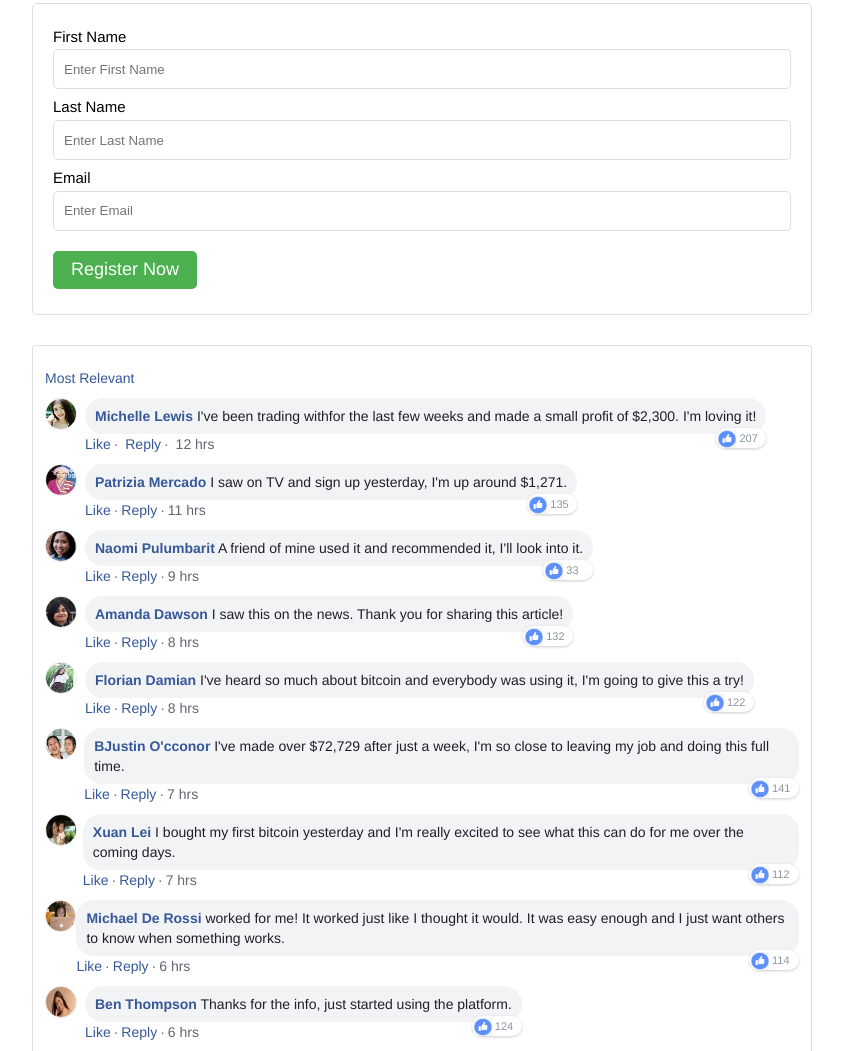
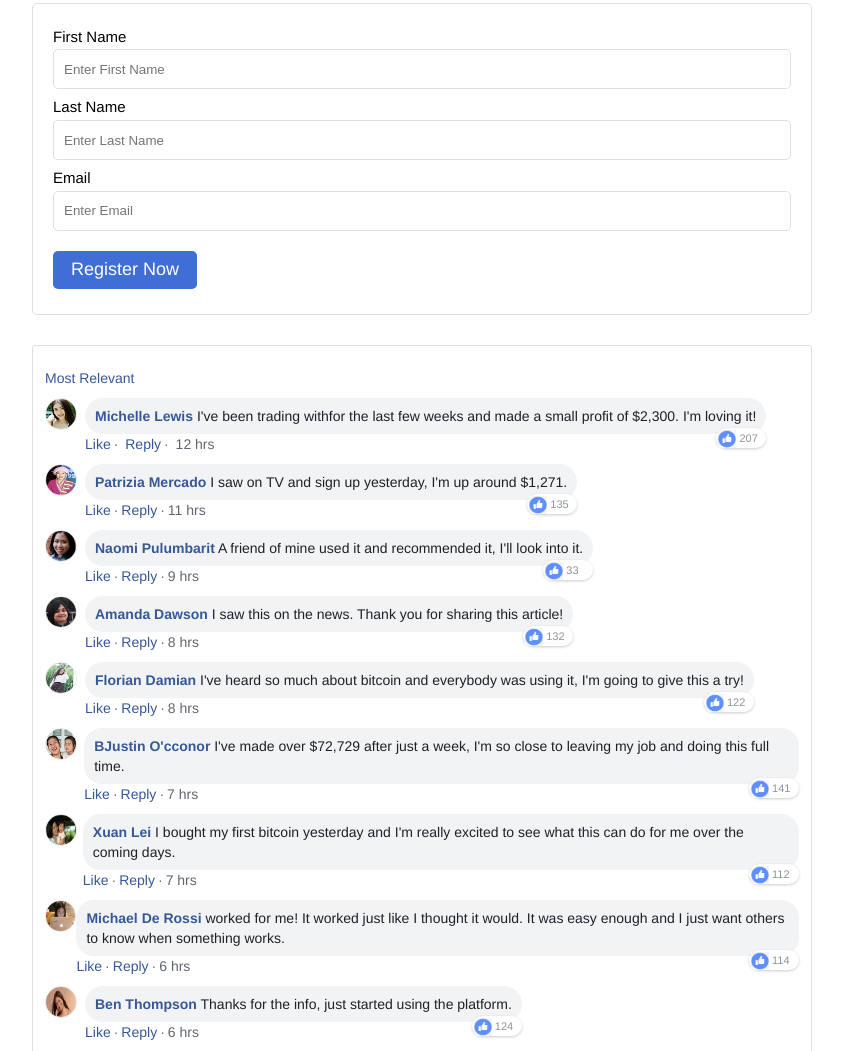
Before and after one commit to ninja1xyz/html-task-3, a plain HTML site: page index.html in a window 1280 px wide. Shown: the part 7056-8107 px from the top of the page, without its empty margins (58-901 px from the left). Drawn offline with Linux system fonts and the light colour scheme.

Commit message:
initial commit

```diff
--- a/index.html
+++ b/index.html
@@ -456,7 +456,7 @@ Published 3:51 AM EDT, Sat April 15, 2023
                         <input type="text" name="lastName" placeholder="Enter Last Name" style="padding-left: 10px; margin-bottom: 5px; width: 100%; border-radius: 5px; height: 40px;  border: 1px solid #dddfe2;">
                         <label style="font-size: 15px;">Email</label>
                         <input type="email" name="email" placeholder="Enter Email" style="padding-left: 10px; width: 100%; border-radius: 5px; height: 40px; border: 1px solid #dddfe2;">
-                        <button style="margin: auto; margin-top: 20px; margin-bottom: 5px; background-color: #4cb050;border: unset; color: #fff; padding: 6px 18px; border-radius: 5px;" type="submit">Register Now</button>
+                        <button style="margin: auto; margin-top: 20px; margin-bottom: 5px; background-color: #3f6ed7;border: unset; color: #fff; padding: 6px 18px; border-radius: 5px;" type="submit">Register Now</button>
                      </form>
                   </div>
                   <div class="container comments">
```
